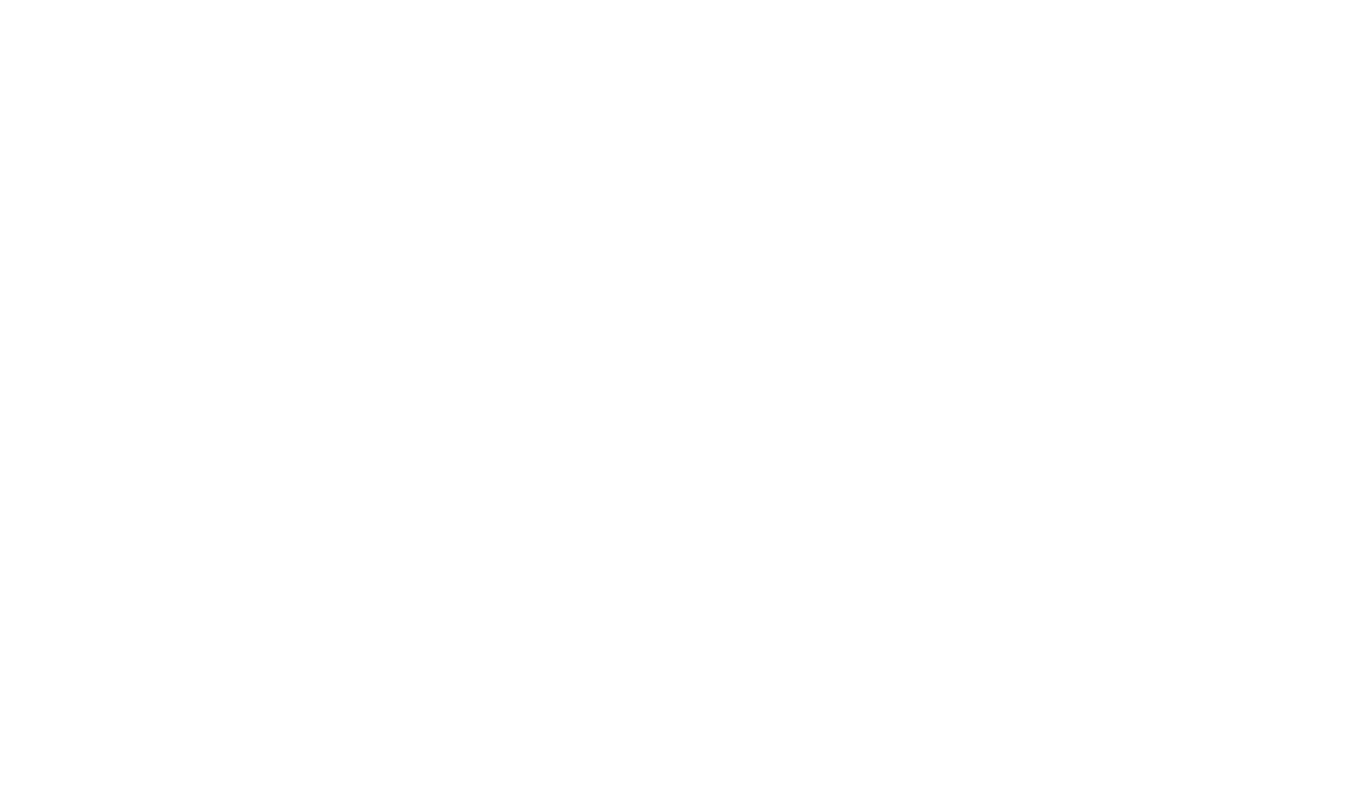
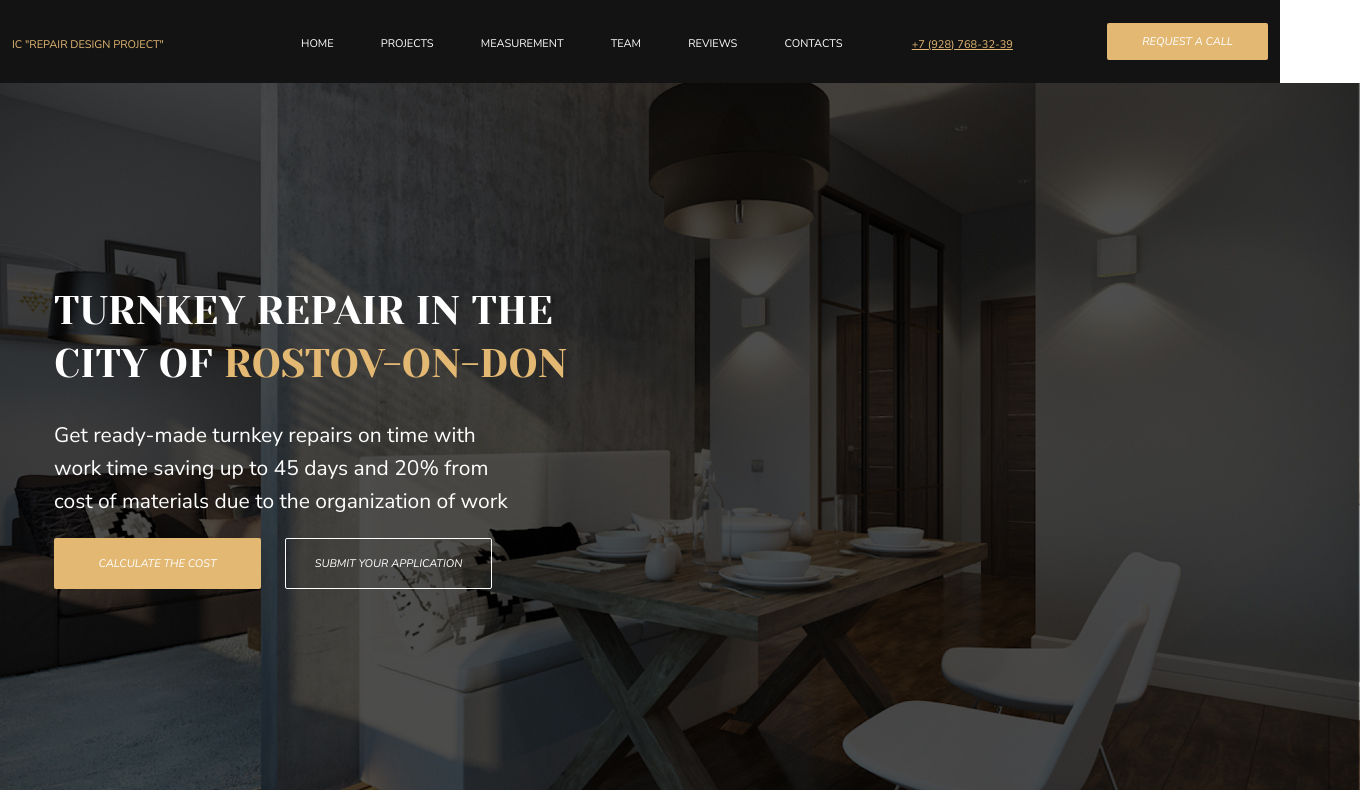
Before and after one commit to DmitryMackarov/Project-Website-of-the-design-studio, a plain HTML site: page index.html in a window 1280 px wide. Shown: the whole page, 1360 px wide, since content can reach past the window. Drawn offline with Linux system fonts and the light colour scheme.

Commit message:
готовые блоки header, main (section_welcome)

```diff
--- a/index.html
+++ b/index.html
@@ -1,5 +1,5 @@
 <!DOCTYPE html>
-<html lang="en">
+<html lang="ru">
 
 <head>
    <meta charset="UTF-8">
@@ -16,6 +16,50 @@
 </head>
 
 <body>
+   <header>
+      <div class="container">
+         <span class="header_span">
+            IC "Repair Design Project"
+         </span>
+         <nav>
+            <ul class="nav_ul">
+               <li class="nav_li"><a class="nav_a" href="#">HOME</a></li>
+               <li class="nav_li"><a class="nav_a" href="#">PROJECTS</a></li>
+               <li class="nav_li"><a class="nav_a" href="#">MEASUREMENT</a></li>
+               <li class="nav_li"><a class="nav_a" href="#">TEAM</a></li>
+               <li class="nav_li"><a class="nav_a" href="#">REVIEWS</a></li>
+               <li class="nav_li"><a class="nav_a" href="#">CONTACTS</a></li>
+            </ul>
+         </nav>
+         <span class="span_number"><a class="a_number" href="#">+7 (928) 768-32-39</a>
+         </span>
+         <button class="header_button">Request a call</button>
+      </div>
+   </header>
+
+   <main>
+
+      <section class="section_black">
+         <img class="welcome_img" src="images/main/section_welcome/welcome_img.png" alt="welcome_img">
+         <!-- <div class="section_welcome"></div> -->
+         <div class="container" id="container_welcome">
+            <h1 class="welcome_h1">Turnkey Repair in the
+               city of <span class="welcome__h1_span"> Rostov-on-Don</span></h1>
+            <p class="welcome_p">Get ready-made turnkey repairs on time
+               with work time saving up to 45 days and 20% from
+               cost of materials due to the organization of work</p>
+            <div class="welcome_btn">
+               <button class="welcome__btn_one">CALCULATE THE COST</button>
+               <button class="welcome__btn_two">SUBMIT YOUR APPLICATION</button>
+            </div>
+         </div>
+      </section>
+
+
+
+   </main>
+
+   <footer></footer>
 
 </body>
 
--- a/style.css/style.css
+++ b/style.css/style.css
@@ -0,0 +1,298 @@
+body {
+   margin: 0;
+}
+
+*,
+*:before,
+*:after {
+   box-sizing: border-box;
+}
+
+main {
+   padding: 0;
+   margin: 0;
+}
+
+h1,
+h2,
+h3,
+h4,
+h5,
+h6 {
+   margin: 0;
+}
+
+p {
+   margin: 0;
+}
+
+ul {
+   margin: 0;
+}
+
+/* ---------------------HEADER----------------- */
+header {
+   width: 100%;
+   height: 83px;
+   display: flex;
+   justify-content: center;
+   align-items: center;
+   background-color: #131313;
+}
+
+/* ------------------DIV-container------------- */
+
+.container {
+   width: 100%;
+   max-width: 1256px;
+   /* height: 37px; */
+
+   /* background-color: #3d3a3a; */
+
+   display: flex;
+   justify-content: space-between;
+   align-items: center;
+}
+
+/* -----------------/DIV-container------------- */
+/* header_span */
+.header_span {
+   width: 179.74px;
+   height: 10px;
+
+   font-family: 'Nunito Sans';
+   text-transform: uppercase;
+   font-size: 11px;
+   line-height: 15px;
+
+   color: #E3B873;
+}
+
+/* /header_span */
+
+/* nav  */
+nav {
+   width: 581.43px;
+   height: 10px;
+}
+
+.nav_ul {
+   width: 581.43px;
+   height: 10px;
+
+   display: flex;
+   justify-content: space-between;
+   align-items: center;
+
+}
+
+.nav_li {
+   list-style: none;
+}
+
+.nav_a {
+   text-decoration: none;
+
+   font-family: 'Nunito Sans';
+   text-transform: uppercase;
+   font-size: 11px;
+   line-height: 15px;
+
+   color: #ffffff;
+}
+
+.nav_a:hover {
+   color: #E3B873;
+}
+
+/* /nav  */
+
+/* span_number */
+.span_number {
+   width: 126px;
+   height: 16px;
+}
+
+.a_number {
+   font-family: 'Nunito Sans';
+   text-transform: uppercase;
+   font-size: 11px;
+   line-height: 15px;
+
+   color: #E3B873;
+}
+
+.a_number:hover {
+   color: #ffffff;
+}
+
+/* /span_number */
+
+/* header_button */
+.header_button {
+   width: 161px;
+   height: 37px;
+
+   border-radius: 2px;
+   border: none;
+
+   background-color: #E3B873;
+   color: #ffffff;
+
+   font-family: 'Nunito Sans';
+   text-transform: uppercase;
+   font-weight: 400;
+   font-size: 11px;
+   line-height: 15px;
+   font-style: italic;
+}
+
+.header_button:hover {
+   background-color: rgba(227, 184, 115, 0.2);
+
+}
+
+/* .header_button:hover {
+   background-color: #ffffff;
+   color: #E3B873;
+
+} */
+/* /header_button */
+
+/* ---------------------/HEADER---------------- */
+/* ---------------------MAIN---------------- */
+
+main {
+   width: 100%;
+   height: 100%;
+   display: flex;
+   justify-content: center;
+   align-items: center;
+
+}
+
+/* ------------------------------------------ */
+section {
+   width: 100%;
+
+   display: flex;
+   justify-content: center;
+   align-items: center;
+
+}
+
+/* --------------------W E L C O M E-------------- */
+.section_black {
+   background-color: #131313;
+}
+
+#container_welcome {
+   position: absolute;
+   z-index: 2;
+   /* background-color: #c4beb5; */
+
+   height: 305px;
+
+   display: flex;
+   flex-direction: column;
+   align-items: start;
+}
+
+.welcome_img {
+   width: 1440px;
+   height: 707px;
+
+}
+
+/* ------ */
+.welcome_h1 {
+   font-size: 40px;
+   font-weight: 300;
+   line-height: 53.13px;
+   font-family: 'Yeseva One';
+   text-transform: uppercase;
+   color: #ffffff;
+
+   width: 580px;
+   height: 105px;
+
+   margin-left: 42px;
+
+}
+
+.welcome__h1_span {
+   color: #E3B873;
+}
+
+/* -------- */
+
+.welcome_p {
+   font-size: 21px;
+   font-weight: 400;
+   line-height: 33px;
+   font-family: 'Nunito Sans';
+   /* text-transform: uppercase; */
+   color: #ffffff;
+
+   width: 460px;
+   height: 89px;
+
+   margin-left: 42px;
+}
+
+.welcome_btn {
+   width: 438px;
+   height: 51px;
+
+   margin-left: 42px;
+
+   display: flex;
+   justify-content: space-between;
+
+}
+
+.welcome__btn_one {
+   width: 207px;
+   height: 51px;
+
+   /* margin-right: 20px; */
+
+   background-color: #E3B873;
+   border-radius: 2px;
+   border: none;
+   color: #ffffff;
+
+   font-size: 11px;
+   line-height: 15px;
+   font-style: italic;
+   text-transform: uppercase;
+   font-family: 'Nunito Sans';
+
+}
+.welcome__btn_one:hover {
+   background-color: rgba(227, 184, 115, 0.2);
+}
+
+.welcome__btn_two {
+   width: 207px;
+   height: 51px;
+
+   background-color: rgba(255, 255, 255, 0);
+   border-radius: 2px;
+   border: solid #ffffff 1px;
+   color: #ffffff;
+
+
+   font-size: 11px;
+   line-height: 15px;
+   font-style: italic;
+   text-transform: uppercase;
+   font-family: 'Nunito Sans';
+}
+.welcome__btn_two:hover {
+   background-color: rgba(227, 184, 115, 0.2);
+}
+
+
+
+/* --------------------/W E L C O M E-------------- */
```
Also changed, not shown: images/main/section_welcome/welcome_img.png (added), 1 other file.
